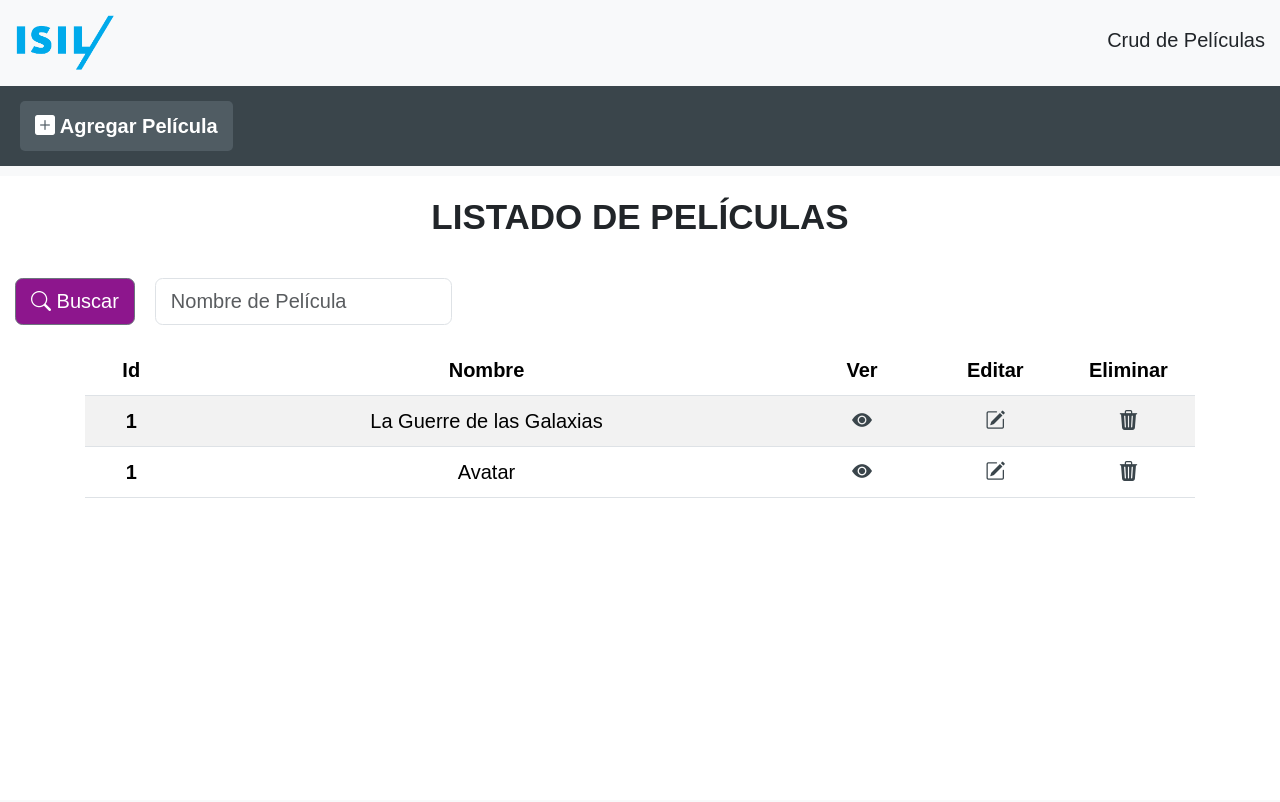
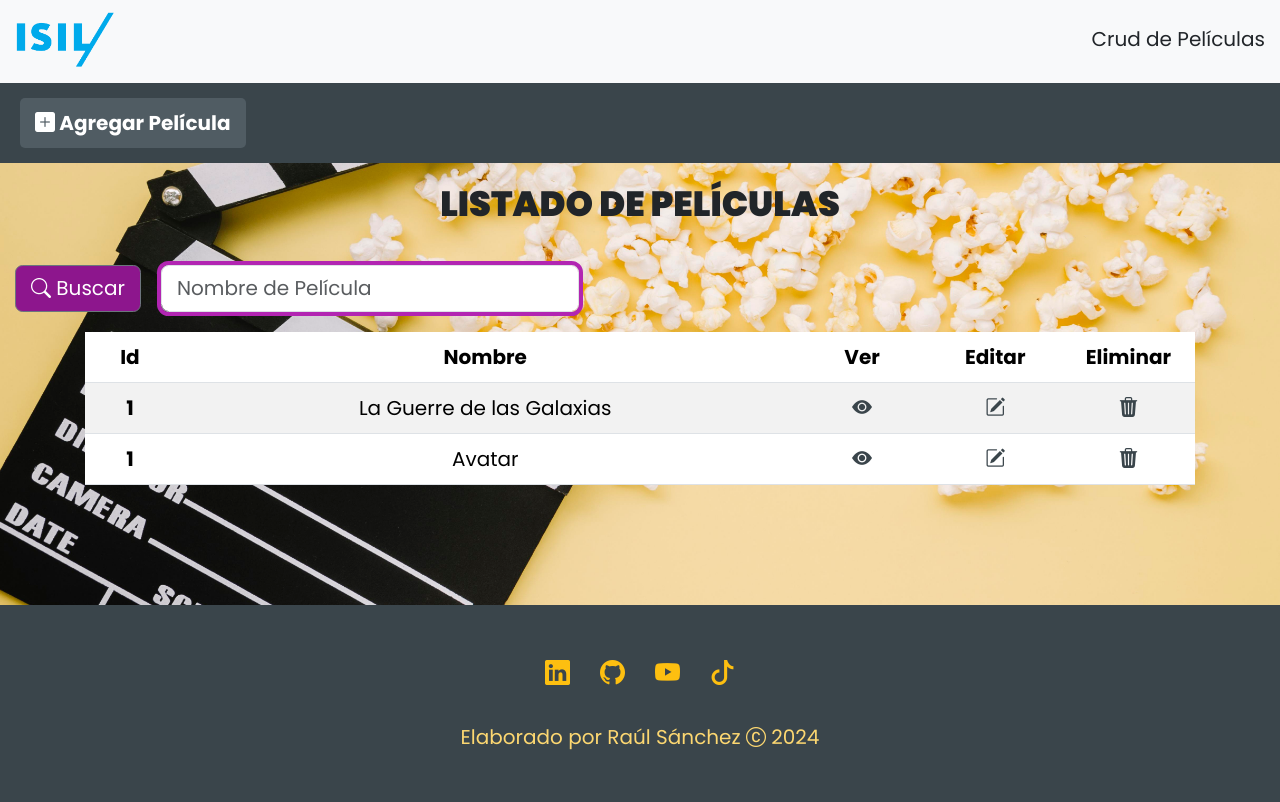
Before and after one commit to raulsr92/Proyecto-PHP-CRUD-listado-peliculas, a PHP site: page / in a window 1280 px wide. Before the commit the page ends 498 px from the top, so only its background shows below. Run offline with PHP 8.4, Linux system fonts and the light colour scheme.

Commit message:
Footer (html y css)

```diff
--- a/css/estilos.css
+++ b/css/estilos.css
@@ -1,22 +1,3 @@
-/* == VARIABLES COLORES == */
-
-:root {
-	--main-color:#000D1E;
-	--secondary-color:#807C5A;
-	--tertiary-color:white;
-	--extra-color-1:#CCCFD2;
-    --extra-color-2:#EB0029;
-    --extra-color-3:#F8F9FA;
-    --extra-color-4:#3E4855;
-    --extra-color-5:#0F3B73;
-    --extra-color-6:#6A664A;
-    --extra-color-7:#CED4DA;
-    --extra-color-8:#F8F9FA;
-    --extra-color-9:#DFDED6;
-    --extra-color-10:#185FBA;
-    --extra-color-11:#0d2647;
-    --extra-color-12:#c1af73;
-}
 
 /* Importación de Tipografía de fontawesome */
 
@@ -35,6 +16,9 @@
     box-sizing: border-box;
 }
 
+a{
+    text-decoration: none;
+}
 
 /*========================== Inicio Estilos Cabecera ================= */
 
@@ -94,4 +78,58 @@
 .movie--list__see-icon, .movie--list__delete-icon, .movie--list__edit-icon{
     color: #3a454b;
 }
+
+.table--container{
+    padding-bottom: 50px;
+
+}
+
+
+
+main{
+    background-image: url(../img/bg-3.jpg);
+    background-repeat: no-repeat;
+    background-position: center;
+    background-size: cover;
+    height: auto;
+    padding-bottom: 50px;
+}
 /*========================== Fin Estilos Section 1 ================= */
+
+
+/***************************************************************************************************/
+
+/*========================== Inicio Estilos Footer ================= */
+input[type="text"]{
+    outline: 4px solid #b225b2;
+}
+
+footer{
+    padding: 50px 0 50px 0;
+    color: #fcd771;
+    background: #3a454b;
+    display: flex;
+    flex-direction: column;
+    row-gap: 30px;
+}
+
+.footer--icons{
+    display: flex;
+    justify-content: center;
+    column-gap: 30px;
+}
+
+footer p{
+    margin-bottom: 0!important;
+}
+
+.icon--media--footer{
+    font-size: 25px;
+}
+
+.footer-icons-link{
+    color: #fdbf10;
+}
+.footer-icons-link:hover{
+    color:#cead52;
+}
--- a/index.html
+++ b/index.html
@@ -10,7 +10,7 @@
   </head>
   <body>
     <header>
-        <nav class="navbar bg-body-tertiary">
+        <nav class="navbar bg-body-tertiary pb-0">
             <div class="container-fluid navbar--up ">
               <a class="navbar-rand" href="#">
                 <img src="./img/logo.png" alt="Logo" width="100"  class="d-inline-block align-text-top">
@@ -26,8 +26,8 @@
         </nav>
     </header>
     <main>
-        <section class="movies--list--section mt-3 container-fluid">
-            <h1 class="movies--list--section__title text-center fs-3 text-uppercase">Listado de Películas</h1>
+        <section class="movies--list--section container-fluid">
+            <h1 class="movies--list--section__title text-center fs-3 text-uppercase pt-3">Listado de Películas</h1>
             <form class="row g-3 mt-3">
                 <div class="col-auto">
                     <button type="submit" class="btn btn-secondary mb-3 movies--list--section__button">
@@ -42,7 +42,7 @@
 
               </form>
 
-              <div class="container">
+              <div class="table--container container">
                 <table class="table text-center movie--list table-striped"">
                     <thead>
                       <tr>
@@ -91,6 +91,32 @@
 
     </main>
 
+    <footer>
+        <section class="footer--icons container">
+            <a class="footer-icons-link" href="https://www.linkedin.com/in/raulsanchezrod/" target="_blank">
+                <i class="bi bi-linkedin icon--media--footer"></i>
+            </a>
+            <a class="footer-icons-link" href="https://github.com/raulsr92" target="_blank">
+                <i class="bi bi-github icon--media--footer"></i>
+            </a>
+            <a class="footer-icons-link" href="https://www.youtube.com/channel/UCmhay--zEeXPKo2hNAUmb3g" target="_blank">
+                <i class="bi bi-youtube icon--media--footer"></i>
+            </a>
+
+            <a class="footer-icons-link" href="https://www.tiktok.com/@raulsanchezcode" target="_blank">
+                <i class="bi bi-tiktok icon--media--footer"></i>
+            </a>
+        </section>
+        <section class="footer--creator container">
+            <div class="row text-center">
+                <div class="col text-center">
+                    <p>Elaborado por Raúl Sánchez <i class="bi bi-c-circle"></i> 2024</p>
+                </div>
+
+            </div>
+        </section>
+    </footer>
+
     <script src="https://cdn.jsdelivr.net/npm/bootstrap@5.3.3/dist/js/bootstrap.bundle.min.js" integrity="sha384-YvpcrYf0tY3lHB60NNkmXc5s9fDVZLESaAA55NDzOxhy9GkcIdslK1eN7N6jIeHz" crossorigin="anonymous"></script>
     <script src="https://cdn.jsdelivr.net/npm/@popperjs/core@2.11.8/dist/umd/popper.min.js" integrity="sha384-I7E8VVD/ismYTF4hNIPjVp/Zjvgyol6VFvRkX/vR+Vc4jQkC+hVqc2pM8ODewa9r" crossorigin="anonymous"></script>
     <script src="https://cdn.jsdelivr.net/npm/bootstrap@5.3.3/dist/js/bootstrap.min.js" integrity="sha384-0pUGZvbkm6XF6gxjEnlmuGrJXVbNuzT9qBBavbLwCsOGabYfZo0T0to5eqruptLy" crossorigin="anonymous"></script>
```
Also changed, not shown: img/bg-1.jpg (added), img/bg-2.jpg (added), img/bg-3.jpg (added).
